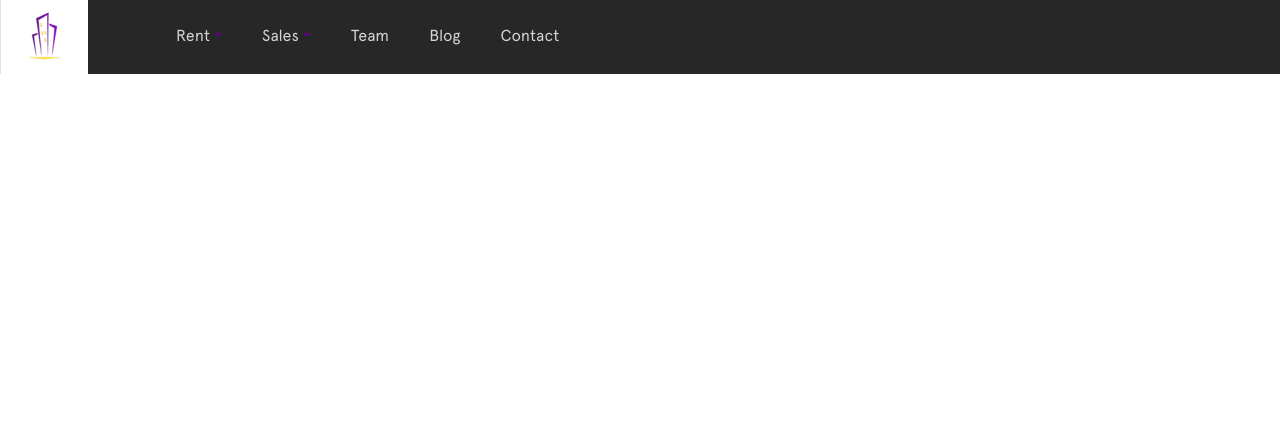
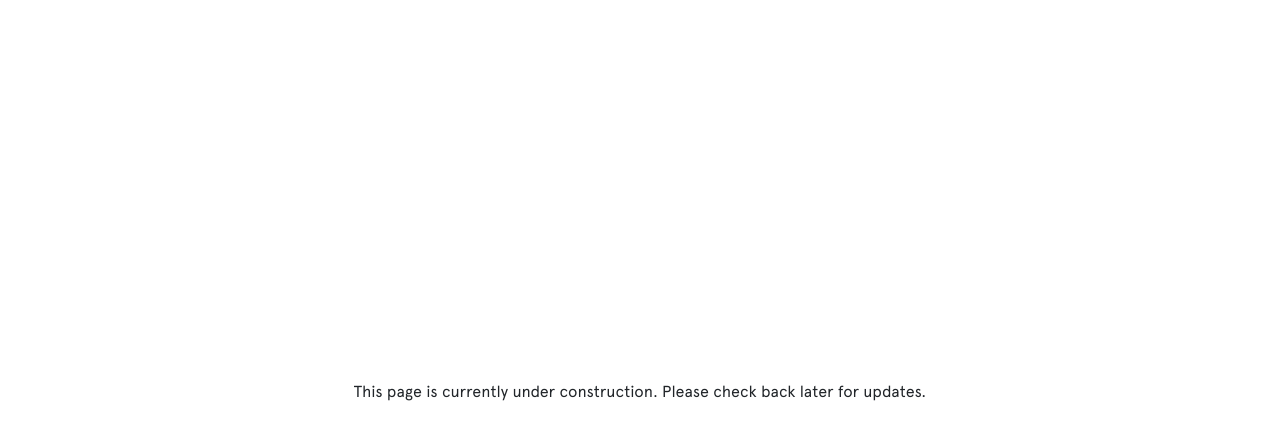
Before and after one commit to krsticzoran/real-estate-agency, a React (Create React App) app: page /contact in a window 1280 px wide. Shown: the top 440 px of the page. Built offline with nearby package versions, Linux system fonts and the light colour scheme.

Commit message:
under construction

```diff
--- a/src/App.tsx
+++ b/src/App.tsx
@@ -8,6 +8,7 @@ import Member from "./pages/team/Member";
 import PropertyList from "./pages/property/PropertyList";
 import PropertyItem from "./pages/property/PropertyItem";
 import Search from "./pages/search/Search";
+import BlogList from "./pages/blog/BlogList";
 
 function App() {
   return (
@@ -19,6 +20,7 @@ function App() {
         <Route path="/property/:item" element={<PropertyItem />} />
         <Route path="/:sale/:rentproperty" element={<PropertyList />} />
         <Route path="/search" element={<Search />} />
+        <Route path="/blog" element={<BlogList />} />
         <Route path="/contact" element={<ContactPage />} />
         <Route path="/*" element={<HomePage />} />
       </Routes>
--- a/src/index.tsx
+++ b/src/index.tsx
@@ -21,11 +21,19 @@ const endpoint2 = new HttpLink({
   uri: "http://localhost:8000/realestate",
 });
 
+const endpoint3 = new HttpLink({
+  uri: "http://localhost:8000/blog",
+});
+
 const client = new ApolloClient({
   link: ApolloLink.split(
     (operation) => operation.getContext().clientName === "endpoint2",
     endpoint2,
-    endpoint1
+    ApolloLink.split(
+      (operation) => operation.getContext().clientName === "endpoint3",
+      endpoint3,
+      endpoint1
+    )
   ),
   cache: new InMemoryCache(),
 });
--- /dev/null
+++ b/src/pages/blog/BlogList.tsx
@@ -0,0 +1,41 @@
+import { FC } from "react";
+
+import { useQuery } from "@apollo/client";
+import { gql } from "graphql-tag";
+import React from "react";
+
+const GET_BLOGS = gql`
+  query {
+    blogList {
+      content
+      title
+    }
+  }
+`;
+
+const BlogList: FC = () => {
+  const { data } = useQuery(GET_BLOGS, {
+    context: { clientName: "endpoint3" },
+  });
+
+  const dataBlog = data?.blogList ?? [];
+
+  const divStyle = {
+    height: "100vh",
+    display: "flex",
+
+    justifyContent: "center",
+    alignItems: "center",
+  };
+
+  return (
+    <div style={divStyle}>
+      <p>
+        This page is currently under construction. Please check back later for
+        updates.
+      </p>
+    </div>
+  );
+};
+
+export default BlogList;
--- a/src/pages/contact/ContactPage.tsx
+++ b/src/pages/contact/ContactPage.tsx
@@ -1,10 +1,23 @@
 import React from "react";
 import Header from "../../components/header/Header";
+import Footer from "../../components/footer/Footer";
 
 const ContactPage: React.FC = () => {
+  const divStyle = {
+    height: "100vh",
+    display: "flex",
+
+    justifyContent: "center",
+    alignItems: "center",
+  };
   return (
     <>
-      <Header />
+      <div style={divStyle}>
+        <p>
+          This page is currently under construction. Please check back later for
+          updates.
+        </p>
+      </div>
     </>
   );
 };
```
